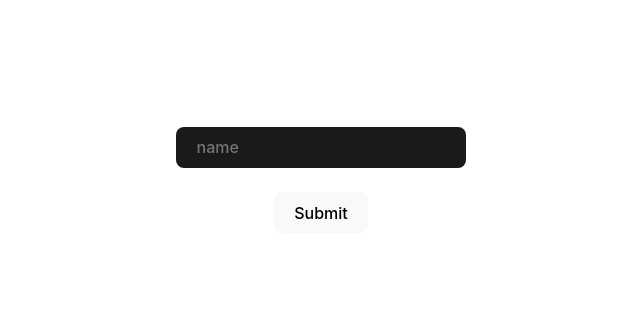
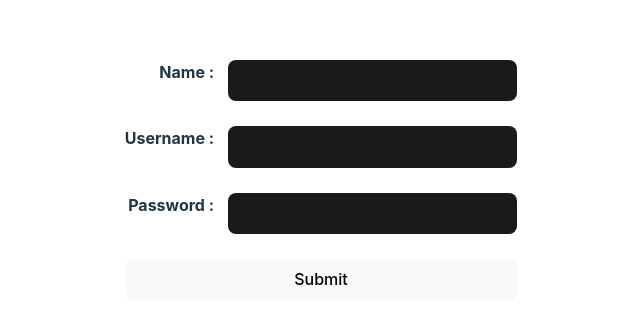
Before and after one commit to abhaytiwaricode/ReactJs-Practice-Code, a React (Vite) app in the folder react-state-class/: page / in a window 1280 px wide. Shown: the part 220-544 px from the top of the page, without its empty margins (319-959 px from the left). Built offline with nearby package versions, Linux system fonts and the light colour scheme.

Commit message:
Handling Multiple Input

```diff
--- /dev/null
+++ b/react-state-class/src/components/Form.css
@@ -0,0 +1,24 @@
+.container {
+  display: flex;
+  flex-direction: column;
+  gap: 25px;
+  font-weight: bold;
+}
+
+.form-input input {
+  border-radius: 8px;
+  border: 1px solid transparent;
+  padding: 0.6em 1.2em;
+  font-family: inherit;
+  font-size: 1em;
+  font-weight: 500;
+  background-color: #1a1a1a;
+  cursor: pointer;
+  transition: border-color 0.25s;
+  margin-left: 10px;
+}
+
+.form-input {
+  display: flex;
+  justify-content: flex-end;
+}
--- a/react-state-class/src/components/Form.jsx
+++ b/react-state-class/src/components/Form.jsx
@@ -1,22 +1,61 @@
+import './Form.css';
 import { useState } from 'react';
 
 export default function Form() {
-  let [name, setName] = useState('');
+  let [formData, setFormData] = useState({
+    name: '',
+    username: '',
+    password: '',
+  });
 
-  let handleNameChange = (event) => {
-    setName(event.target.value);
+  let handleInputChange = (event) => {
+    setFormData((currData) => {
+      return { ...currData, [event.target.name]: event.target.value };
+    });
+  };
+
+  let handleSubmit = (event) => {
+    event.preventDefault();
+    setFormData({
+      name: '',
+      username: '',
+      password: '',
+    });
+    console.log(formData);
   };
 
   return (
-    <form>
-      <input
-        type="text"
-        placeholder="name"
-        value={name}
-        onChange={handleNameChange}
-      />
-      <br />
-      <br />
+    <form className="container" onSubmit={handleSubmit}>
+      <div className="form-input">
+        <label htmlFor="name">Name :</label> &nbsp;
+        <input
+          type="text"
+          value={formData.name}
+          onChange={handleInputChange}
+          id="name"
+          name="name"
+        />
+      </div>
+      <div className="form-input">
+        <label htmlFor="username">Username :</label> &nbsp;
+        <input
+          type="text"
+          value={formData.username}
+          onChange={handleInputChange}
+          id="username"
+          name="username"
+        />
+      </div>
+      <div className="form-input">
+        <label htmlFor="password">Password :</label> &nbsp;
+        <input
+          type="password"
+          value={formData.password}
+          onChange={handleInputChange}
+          id="password"
+          name="password"
+        />
+      </div>
       <button>Submit</button>
     </form>
   );
--- a/react-state-class/src/index.css
+++ b/react-state-class/src/index.css
@@ -31,12 +31,11 @@ body {
 }
 
 h1 {
-  font-size: 3em;
+  font-size: 1.1rem;
   line-height: 1.1;
 }
 
-button,
-input {
+button {
   border-radius: 8px;
   border: 1px solid transparent;
   padding: 0.6em 1.2em;
```
